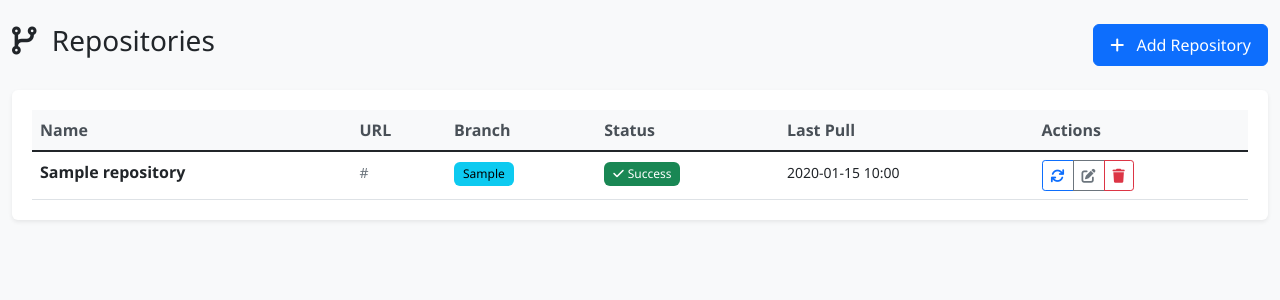
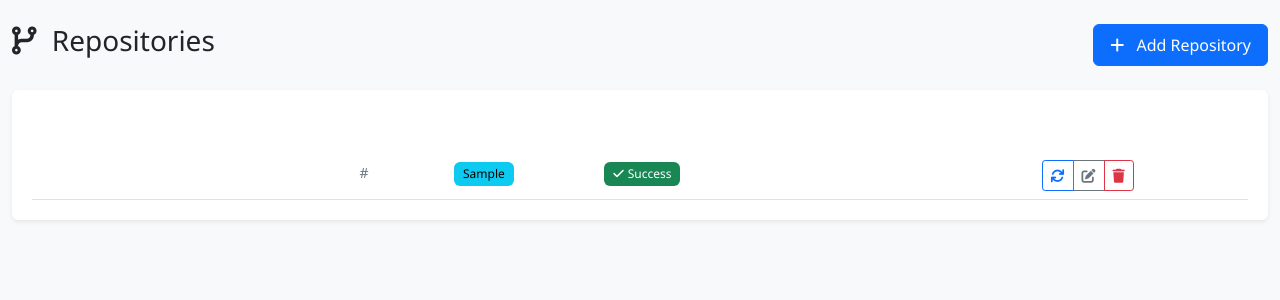
Before and after one commit to autocme/GitHubSyncer, a FastAPI app: page /repositories in a window 1280 px wide. Shown: the part 56-356 px from the top of the page. Run offline with FastAPI, Linux system fonts and the light colour scheme; tables that the repository leaves empty hold one stand-in row (values such as "Sample post"); some libraries are stand-ins or nearby versions.

Commit message:
Improve readability by changing the color of text and tables to white
Modify table and text colors in static/style.css to improve UI readability.

Replit-Commit-Author: Agent
Replit-Commit-Session-Id: 81020490-1d8f-4cdc-b6c6-6264b5e32497
Replit-Commit-Screenshot-Url: https://storage.googleapis.com/screenshot-production-us-central1/cdfa8a9c-8230-4bc3-8ffe-25c604220de9/00c43106-7fa4-4800-bb1b-500409bee392.jpg

```diff
--- a/static/style.css
+++ b/static/style.css
@@ -127,26 +127,26 @@ body {
 /* Tables */
 .table {
     margin-bottom: 0;
-    color: #212529 !important;
+    color: #ffffff !important;
 }
 
 .table th {
     font-weight: 600;
-    color: #495057 !important;
+    color: #ffffff !important;
     border-top: none;
-    background-color: #f8f9fa;
+    background-color: rgba(255, 255, 255, 0.1);
 }
 
 .table td {
-    color: #212529 !important;
+    color: #ffffff !important;
 }
 
 .table-hover tbody tr:hover {
-    background-color: rgba(0, 0, 0, 0.025);
+    background-color: rgba(255, 255, 255, 0.1);
 }
 
 .table-hover tbody tr:hover td {
-    color: #212529 !important;
+    color: #ffffff !important;
 }
 
 /* Forms */
```
